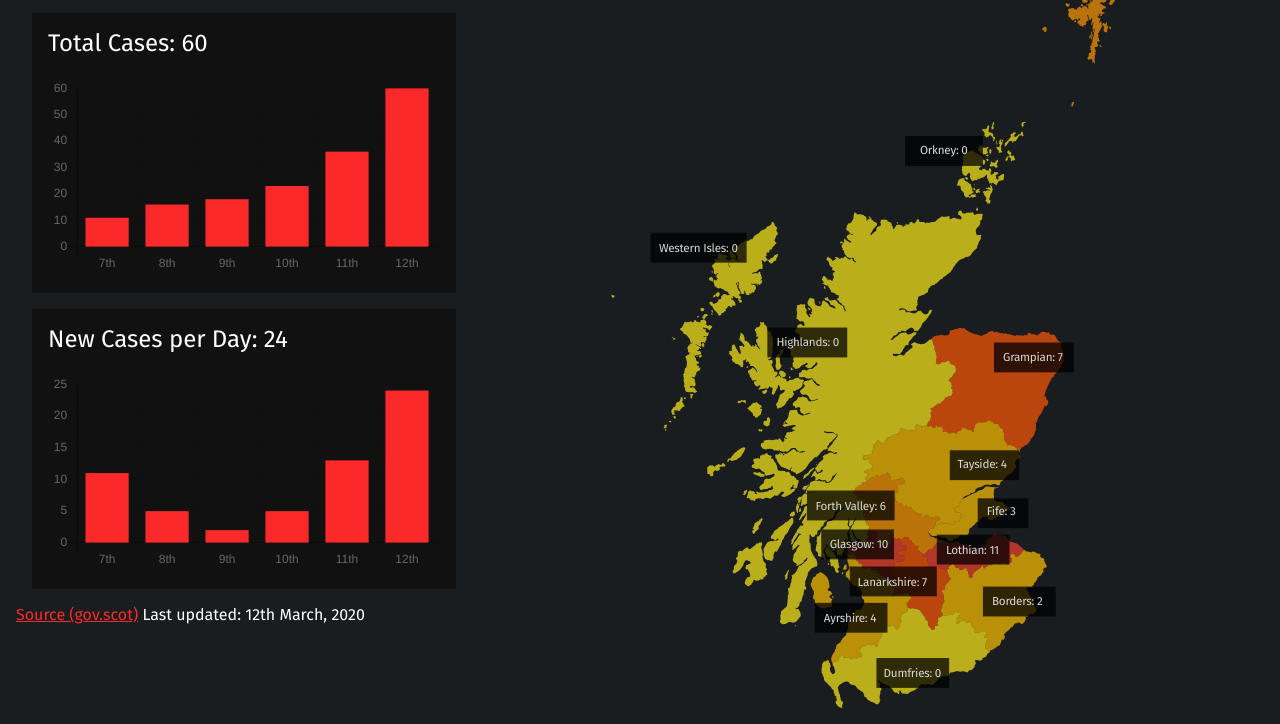
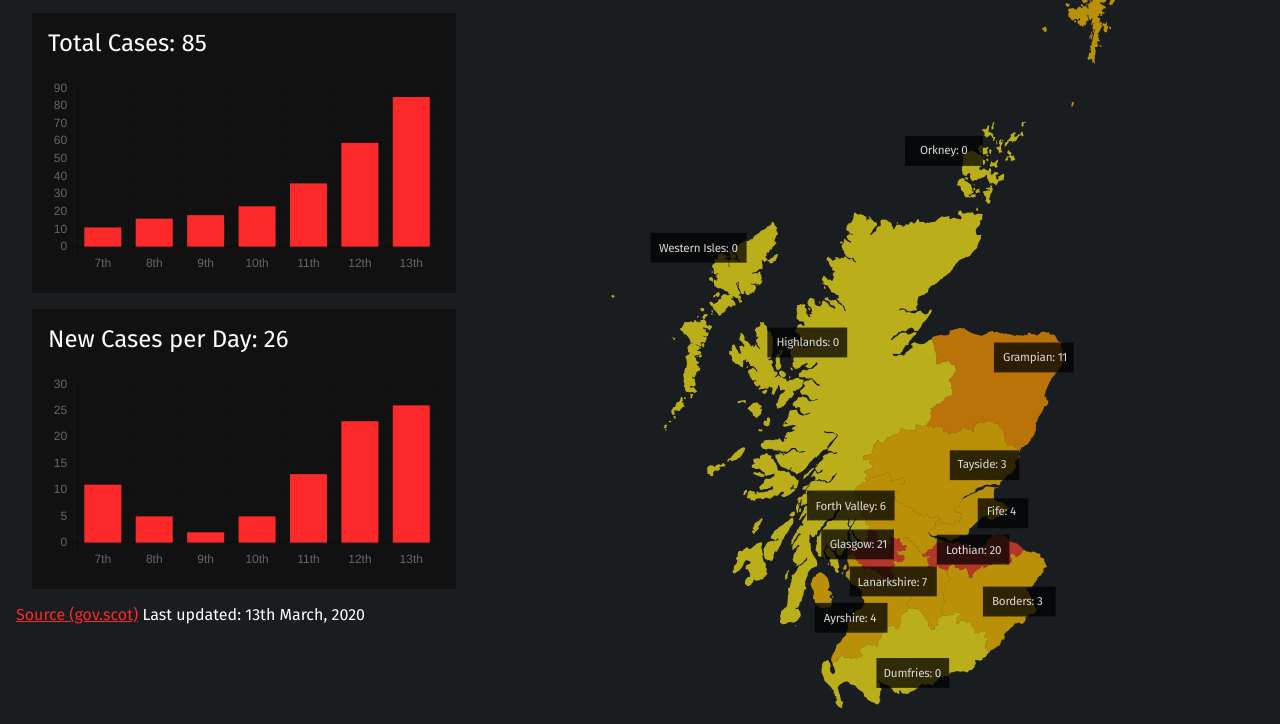
Before and after one commit to daleharvey/corona.scot, a website: page www/index.html in a window 1280 px wide. Shown: the part 76-800 px from the top of the page. Drawn offline with nearby package versions, Linux system fonts and the light colour scheme.

Commit message:
Updated with 13th

```diff
--- a/www/index.html
+++ b/www/index.html
@@ -26,7 +26,7 @@
         <h2 id="new-cases-label">New Cases per Day: <span></span></h2>
         <canvas id="new-cases-ctx"></canvas>
       </section>
-      <p><a href="https://www.gov.scot/coronavirus-covid-19/">Source (gov.scot)</a> Last updated: 12th March, 2020</p>
+      <p><a href="https://www.gov.scot/coronavirus-covid-19/">Source (gov.scot)</a> Last updated: 13th March, 2020</p>
     </div>
     <div id="map"></div>
   </div>
--- a/www/script.js
+++ b/www/script.js
@@ -2,22 +2,22 @@
 
 const $ = document.querySelector.bind(document);
 
-//                                             8  9  10 11 12
+//                                             7  8  9  10 11 12 13
 const CASES = {
-  tayside: { label: "Tayside",         cases: [1, 0, 0, 0, 1, 2]},
-  ayrshire: { label: "Ayrshire",       cases: [1, 0, 0, 0, 2, 1]},
-  forth: { label: "Forth Valley",      cases: [2, 0, 0, 0, 0, 4]},
-  glasgow: { label: "Glasgow",         cases: [1, 1, 1, 0, 2, 5]},
-  grampian: { label: "Grampian",       cases: [3, 1, 0, 0, 2, 1]},
-  fife: { label: "Fife",               cases: [2, 0, 0, 0, 0, 1]},
-  lothian: { label: "Lothian",         cases: [1, 1, 1, 2, 3, 3]},
-  lanarkshire: { label: "Lanarkshire", cases: [0, 2, 0, 1, 1, 3]},
-  borders: { label: "Borders",         cases: [0, 0, 0, 0, 2, 0]},
-  dumfries: { label: "Dumfries",       cases: [0, 0, 0, 0, 0, 0]},
-  highland: { label: "Highlands",      cases: [0, 0, 0, 0, 0, 0]},
-  orkney: { label: "Orkney",           cases: [0, 0, 0, 0, 0, 0]},
-  shetland: { label: "Sheltand",       cases: [0, 0, 0, 2, 0, 4]},
-  western: { label: "Western Isles",   cases: [0, 0, 0, 0, 0, 0]},
+  tayside: { label: "Tayside",         cases: [1, 0, 0, 0, 1, 1, 0]},
+  ayrshire: { label: "Ayrshire",       cases: [1, 0, 0, 0, 2, 1, 0]},
+  forth: { label: "Forth Valley",      cases: [2, 0, 0, 0, 0, 4, 0]},
+  glasgow: { label: "Glasgow",         cases: [1, 1, 1, 0, 2, 5, 11]},
+  grampian: { label: "Grampian",       cases: [3, 1, 0, 0, 2, 1, 4]},
+  fife: { label: "Fife",               cases: [2, 0, 0, 0, 0, 1, 1]},
+  lothian: { label: "Lothian",         cases: [1, 1, 1, 2, 3, 3, 9]},
+  lanarkshire: { label: "Lanarkshire", cases: [0, 2, 0, 1, 1, 3, 0]},
+  borders: { label: "Borders",         cases: [0, 0, 0, 0, 2, 0, 1]},
+  dumfries: { label: "Dumfries",       cases: [0, 0, 0, 0, 0, 0, 0]},
+  highland: { label: "Highlands",      cases: [0, 0, 0, 0, 0, 0, 0]},
+  orkney: { label: "Orkney",           cases: [0, 0, 0, 0, 0, 0, 0]},
+  shetland: { label: "Sheltand",       cases: [0, 0, 0, 2, 0, 4, 0]},
+  western: { label: "Western Isles",   cases: [0, 0, 0, 0, 0, 0, 0]},
 };
 
 const HEAT_MAP_COLORS = [
@@ -74,7 +74,7 @@ async function drawGraphs() {
     return acc;
   }, []);
 
-  let labels = ['7th', '8th', '9th', '10th', '11th', '12th'];
+  let labels = ["7th", "8th", "9th", "10th", "11th", "12th", "13th"];
   let options = {
     scales: { yAxes: [{ ticks: { beginAtZero: true } }] }
   };
```
